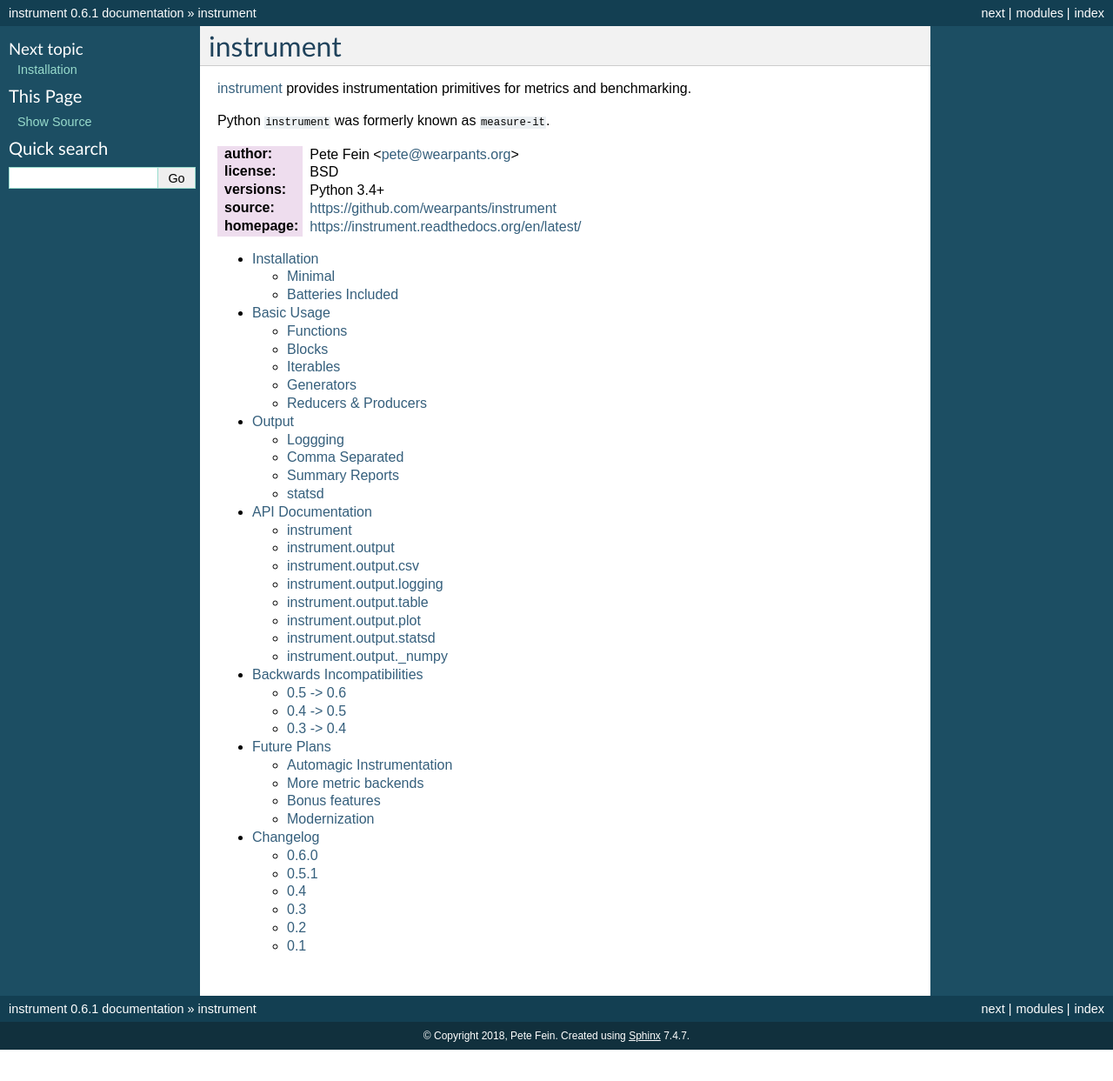
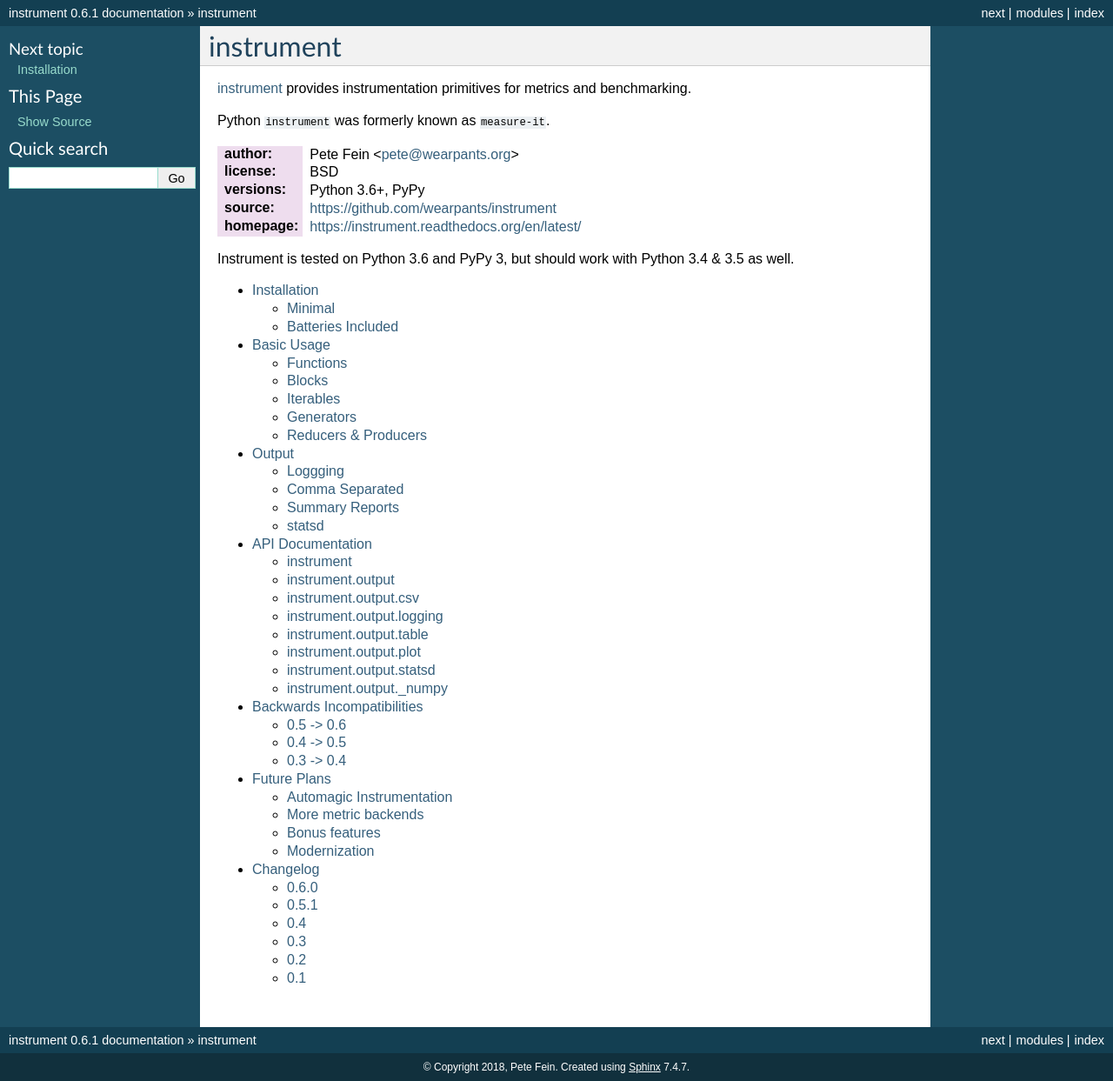
Before and after one commit to wearpants/instrument, a Sphinx documentation site: the page built from doc/index.rst, in a window 1280 px wide. Shown: the whole page at 87% size. Built offline with Sphinx 7.4.7, drawn with Linux system fonts in a browser that asks for light colours; before the commit the page ends 1207 px from its top, so only the background shows below that.

```diff
--- a/doc/index.rst
+++ b/doc/index.rst
@@ -7,9 +7,11 @@ Python ``instrument`` was formerly known as ``measure-it``.
 
 :author: Pete Fein <pete@wearpants.org>
 :license: BSD
-:versions: Python 3.4+
+:versions: Python 3.6+, PyPy
 :source: https://github.com/wearpants/instrument
 :homepage: https://instrument.readthedocs.org/en/latest/
+
+Instrument is tested on Python 3.6 and PyPy 3, but should work with Python 3.4 & 3.5 as well.
 
 .. toctree::
     :maxdepth: 2
```
Also changed, not shown: .travis.yml.
